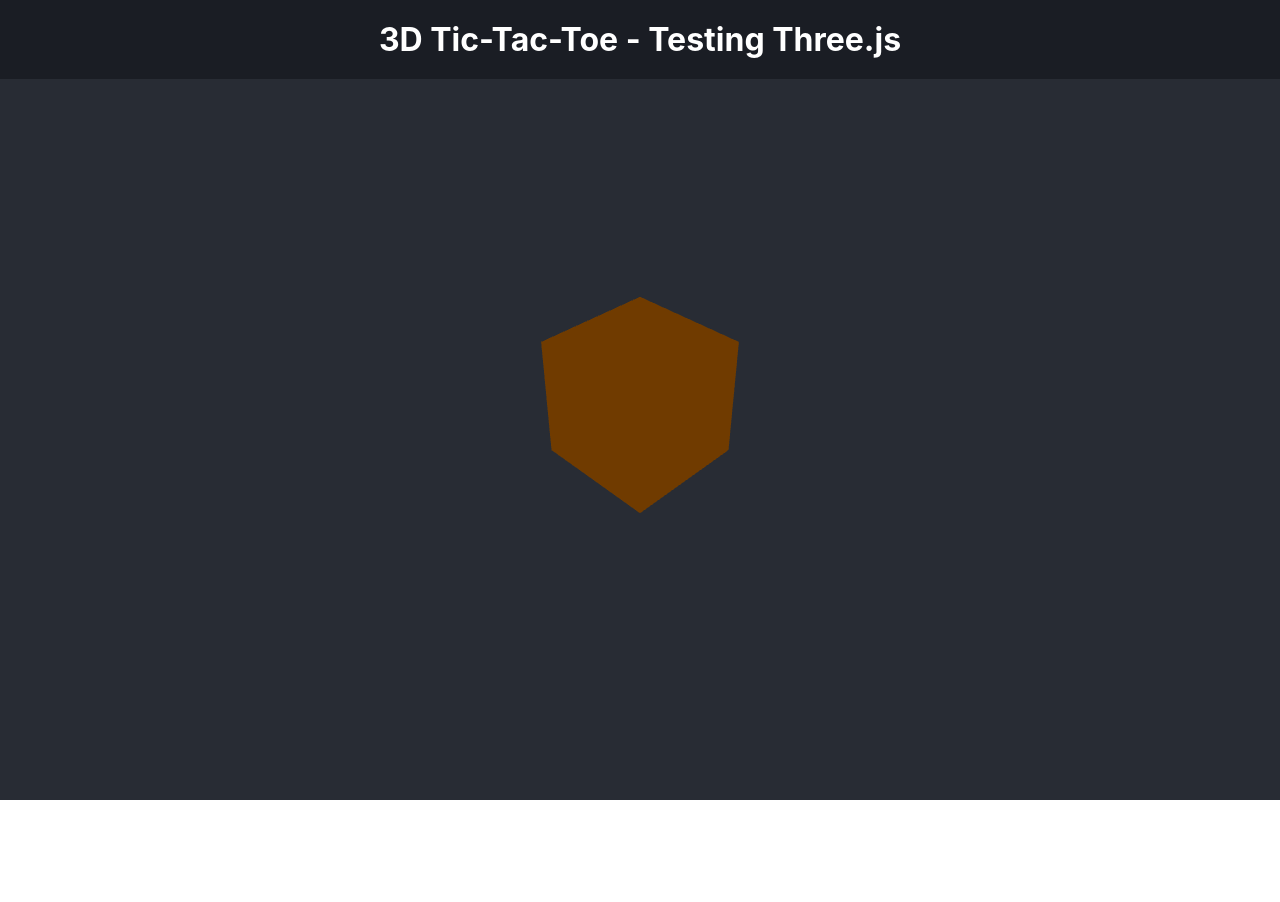
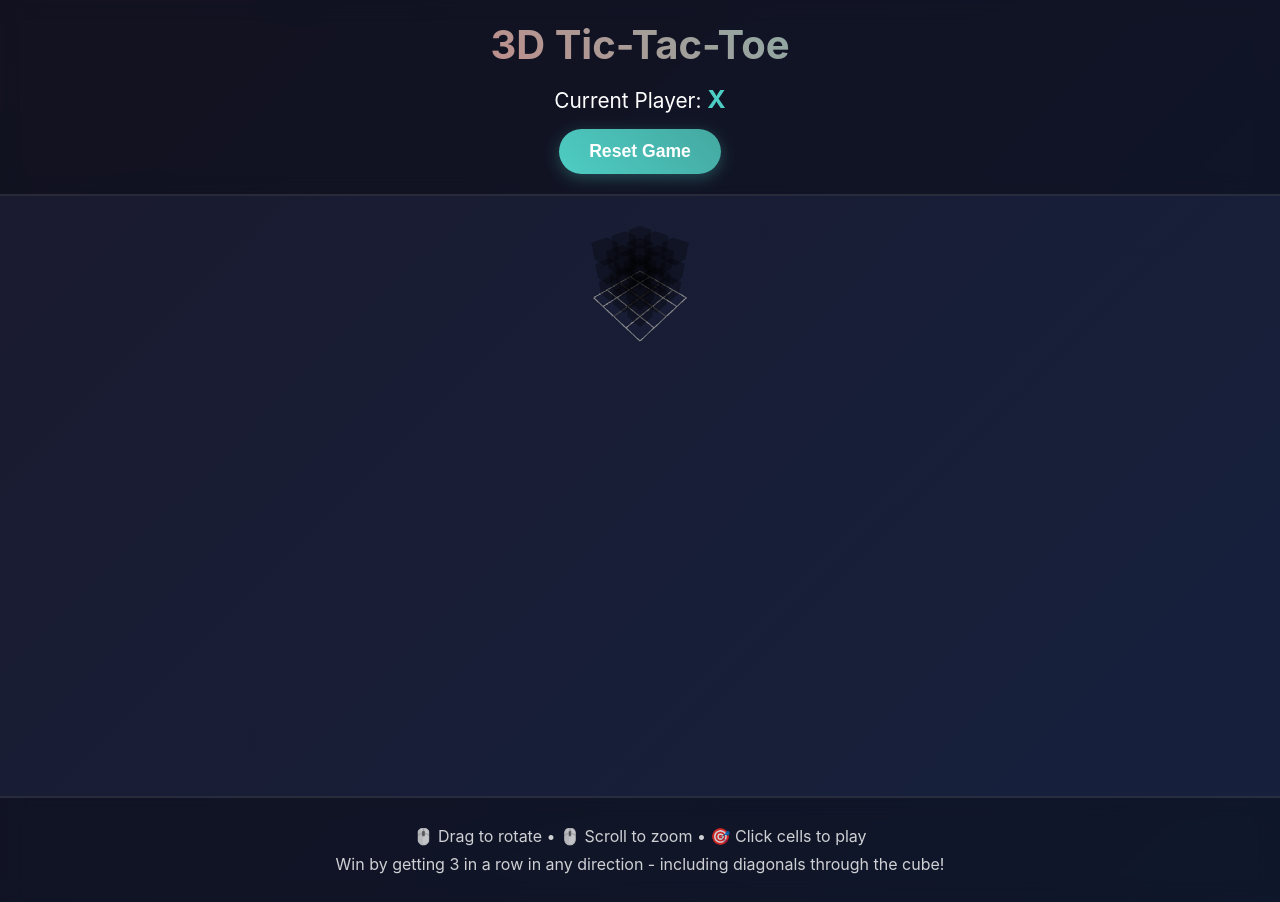
Before and after one commit to wreed3/tick-tack-toe, a React (Create React App) app: page / in a window 1280 px wide. Before the commit the page ends 800 px from the top, so only its background shows below. Built offline with nearby package versions, Linux system fonts and the light colour scheme.

Commit message:
implement 3d tic tac toe game with three js rendering (#17)
Files changed:
  - src/game3d.js (create)
  - src/App.js (update)
  - src/App.css (update)

```diff
--- a/src/App.css
+++ b/src/App.css
@@ -1,16 +1,118 @@
 .App {
   text-align: center;
-  background-color: #282c34;
+  background: linear-gradient(135deg, #1a1a2e 0%, #16213e 100%);
   min-height: 100vh;
   color: white;
+  display: flex;
+  flex-direction: column;
 }
 
-.App h1 {
-  margin: 0;
+.header {
   padding: 20px;
-  background-color: #1a1d24;
+  background: rgba(0, 0, 0, 0.3);
+  backdrop-filter: blur(10px);
+  border-bottom: 2px solid rgba(255, 255, 255, 0.1);
+}
+
+.header h1 {
+  margin: 0 0 15px 0;
+  font-size: 2.5em;
+  background: linear-gradient(45deg, #ff6b6b, #4ecdc4);
+  -webkit-background-clip: text;
+  -webkit-text-fill-color: transparent;
+  background-clip: text;
+}
+
+.status {
+  font-size: 1.3em;
+  margin: 15px 0;
+  min-height: 30px;
+}
+
+.status strong {
+  color: #4ecdc4;
+  font-size: 1.2em;
+}
+
+.winner {
+  color: #ffd700;
+  font-size: 1.2em;
+  font-weight: bold;
+  animation: pulse 1s infinite;
+}
+
+.draw {
+  color: #ff9f43;
+  font-size: 1.2em;
+  font-weight: bold;
+}
+
+@keyframes pulse {
+  0%, 100% { opacity: 1; }
+  50% { opacity: 0.7; }
+}
+
+.reset-button {
+  background: linear-gradient(45deg, #4ecdc4, #44a8a0);
+  color: white;
+  border: none;
+  padding: 12px 30px;
+  font-size: 1.1em;
+  font-weight: bold;
+  border-radius: 25px;
+  cursor: pointer;
+  transition: all 0.3s ease;
+  box-shadow: 0 4px 15px rgba(78, 205, 196, 0.3);
+}
+
+.reset-button:hover {
+  transform: translateY(-2px);
+  box-shadow: 0 6px 20px rgba(78, 205, 196, 0.5);
+}
+
+.reset-button:active {
+  transform: translateY(0);
+}
+
+.canvas-container {
+  flex: 1;
+  width: 100%;
+  min-height: 600px;
 }
 
 canvas {
   display: block;
+  outline: none;
 }
+
+.instructions {
+  padding: 20px;
+  background: rgba(0, 0, 0, 0.3);
+  backdrop-filter: blur(10px);
+  border-top: 2px solid rgba(255, 255, 255, 0.1);
+}
+
+.instructions p {
+  margin: 8px 0;
+  color: rgba(255, 255, 255, 0.8);
+  font-size: 1em;
+}
+
+/* Responsive design */
+@media (max-width: 768px) {
+  .header h1 {
+    font-size: 1.8em;
+  }
+
+  .status {
+    font-size: 1.1em;
+  }
+
+  .canvas-container {
+    min-height: 400px;
+  }
+
+  .instructions p {
+    font-size: 0.9em;
+  }
+}
--- a/src/App.js
+++ b/src/App.js
@@ -1,29 +1,148 @@
-import React from 'react';
-import { Canvas } from '@react-three/fiber';
-import { OrbitControls } from '@react-three/drei';
+import React, { useState, useRef } from 'react';
+import { Canvas, useFrame } from '@react-three/fiber';
+import { OrbitControls, Text } from '@react-three/drei';
+import { createGame3D, makeMove } from './game3d';
 import './App.css';
 
-// Simple test cube to verify Three.js is working
-function TestCube() {
+// Individual cell in the 3D grid
+function Cell({ position, value, onClick }) {
+  const meshRef = useRef();
+  const [hovered, setHovered] = useState(false);
+
+  useFrame(() => {
+    if (meshRef.current && hovered && !value) {
+      meshRef.current.scale.x = 1.1;
+      meshRef.current.scale.y = 1.1;
+      meshRef.current.scale.z = 1.1;
+    } else if (meshRef.current) {
+      meshRef.current.scale.x = 1;
+      meshRef.current.scale.y = 1;
+      meshRef.current.scale.z = 1;
+    }
+  });
+
   return (
-    <mesh>
-      <boxGeometry args={[1, 1, 1]} />
-      <meshStandardMaterial color="orange" />
-    </mesh>
+    <group position={position}>
+      {/* Cell box */}
+      <mesh
+        ref={meshRef}
+        onClick={onClick}
+        onPointerOver={() => setHovered(true)}
+        onPointerOut={() => setHovered(false)}
+      >
+        <boxGeometry args={[0.9, 0.9, 0.9]} />
+        <meshStandardMaterial
+          color={hovered && !value ? '#4a90e2' : '#2a2a2a'}
+          transparent
+          opacity={0.3}
+        />
+      </mesh>
+
+      {/* X or O marker */}
+      {value === 'X' && (
+        <>
+          <mesh position={[0, 0, 0]} rotation={[0, 0, Math.PI / 4]}>
+            <boxGeometry args={[0.1, 1, 0.1]} />
+            <meshStandardMaterial color="#ff6b6b" />
+          </mesh>
+          <mesh position={[0, 0, 0]} rotation={[0, 0, -Math.PI / 4]}>
+            <boxGeometry args={[0.1, 1, 0.1]} />
+            <meshStandardMaterial color="#ff6b6b" />
+          </mesh>
+        </>
+      )}
+
+      {value === 'O' && (
+        <mesh>
+          <torusGeometry args={[0.4, 0.1, 16, 32]} />
+          <meshStandardMaterial color="#4ecdc4" />
+        </mesh>
+      )}
+    </group>
+  );
+}
+
+// The 3D game board
+function Board3D({ game, onCellClick }) {
+  const cells = [];
+
+  for (let x = 0; x < 3; x++) {
+    for (let y = 0; y < 3; y++) {
+      for (let z = 0; z < 3; z++) {
+        const position = [
+          (x - 1) * 1.2,
+          (y - 1) * 1.2,
+          (z - 1) * 1.2
+        ];
+        cells.push(
+          <Cell
+            key={`${x}-${y}-${z}`}
+            position={position}
+            value={game.board[x][y][z]}
+            onClick={() => onCellClick(x, y, z)}
+          />
+        );
+      }
+    }
+  }
+
+  return (
+    <group>
+      {cells}
+      {/* Grid lines for reference */}
+      <gridHelper args={[4, 4]} position={[0, -2, 0]} />
+    </group>
   );
 }
 
 function App() {
+  const [game, setGame] = useState(createGame3D());
+
+  const handleCellClick = (x, y, z) => {
+    if (!game.winner && !game.isDraw) {
+      setGame(makeMove(game, x, y, z));
+    }
+  };
+
+  const handleReset = () => {
+    setGame(createGame3D());
+  };
+
   return (
     <div className="App">
-      <h1>3D Tic-Tac-Toe - Testing Three.js</h1>
-      <div style={{ width: '100vw', height: '80vh' }}>
-        <Canvas camera={{ position: [3, 3, 3], fov: 50 }}>
+      <div className="header">
+        <h1>3D Tic-Tac-Toe</h1>
+        <div className="status">
+          {game.winner ? (
+            <span className="winner">🏆 Player {game.winner} Wins!</span>
+          ) : game.isDraw ? (
+            <span className="draw">🤝 Draw!</span>
+          ) : (
+            <span>Current Player: <strong>{game.currentPlayer}</strong></span>
+          )}
+        </div>
+        <button onClick={handleReset} className="reset-button">
+          Reset Game
+        </button>
+      </div>
+
+      <div className="canvas-container">
+        <Canvas camera={{ position: [5, 5, 5], fov: 50 }}>
           <ambientLight intensity={0.5} />
-          <pointLight position={[10, 10, 10]} />
-          <TestCube />
-          <OrbitControls />
+          <pointLight position={[10, 10, 10]} intensity={1} />
+          <pointLight position={[-10, -10, -10]} intensity={0.5} />
+          <Board3D game={game} onCellClick={handleCellClick} />
+          <OrbitControls
+            enablePan={false}
+            minDistance={4}
+            maxDistance={10}
+          />
         </Canvas>
+      </div>
+
+      <div className="instructions">
+        <p>🖱️ Drag to rotate • 🖱️ Scroll to zoom • 🎯 Click cells to play</p>
+        <p>Win by getting 3 in a row in any direction - including diagonals through the cube!</p>
       </div>
     </div>
   );
--- /dev/null
+++ b/src/game3d.js
@@ -0,0 +1,128 @@
+// 3D Tic-Tac-Toe Game Logic
+// 3x3x3 cube with 27 cells
+
+export function createGame3D() {
+  return {
+    board: Array(3).fill(null).map(() =>
+      Array(3).fill(null).map(() =>
+        Array(3).fill(null)
+      )
+    ),
+    currentPlayer: 'X',
+    winner: null,
+    isDraw: false
+  };
+}
+
+export function makeMove(game, x, y, z) {
+  if (game.winner || game.isDraw || game.board[x][y][z]) {
+    return game;
+  }
+
+  const newBoard = game.board.map((layer, lx) =>
+    layer.map((row, ly) =>
+      row.map((cell, lz) =>
+        lx === x && ly === y && lz === z ? game.currentPlayer : cell
+      )
+    )
+  );
+
+  const winner = checkWinner3D(newBoard);
+  const isDraw = !winner && isBoardFull(newBoard);
+
+  return {
+    board: newBoard,
+    currentPlayer: winner || isDraw ? game.currentPlayer : (game.currentPlayer === 'X' ? 'O' : 'X'),
+    winner,
+    isDraw
+  };
+}
+
+function isBoardFull(board) {
+  return board.every(layer =>
+    layer.every(row =>
+      row.every(cell => cell !== null)
+    )
+  );
+}
+
+export function checkWinner3D(board) {
+  // Check all rows (9 per layer, 27 total)
+  for (let x = 0; x < 3; x++) {
+    for (let y = 0; y < 3; y++) {
+      const row = [board[x][y][0], board[x][y][1], board[x][y][2]];
+      const winner = checkLine(row);
+      if (winner) return winner;
+    }
+  }
+
+  // Check all columns (9 per layer, 27 total)
+  for (let x = 0; x < 3; x++) {
+    for (let z = 0; z < 3; z++) {
+      const col = [board[x][0][z], board[x][1][z], board[x][2][z]];
+      const winner = checkLine(col);
+      if (winner) return winner;
+    }
+  }
+
+  // Check vertical lines (through layers, 9 total)
+  for (let y = 0; y < 3; y++) {
+    for (let z = 0; z < 3; z++) {
+      const vertical = [board[0][y][z], board[1][y][z], board[2][y][z]];
+      const winner = checkLine(vertical);
+      if (winner) return winner;
+    }
+  }
+
+  // Check layer diagonals (6 total - 2 per layer)
+  for (let x = 0; x < 3; x++) {
+    const diag1 = [board[x][0][0], board[x][1][1], board[x][2][2]];
+    const diag2 = [board[x][0][2], board[x][1][1], board[x][2][0]];
+    const winner1 = checkLine(diag1);
+    const winner2 = checkLine(diag2);
+    if (winner1) return winner1;
+    if (winner2) return winner2;
+  }
+
+  // Check vertical diagonals (going through Y axis, 6 total)
+  for (let y = 0; y < 3; y++) {
+    const diag1 = [board[0][y][0], board[1][y][1], board[2][y][2]];
+    const diag2 = [board[0][y][2], board[1][y][1], board[2][y][0]];
+    const winner1 = checkLine(diag1);
+    const winner2 = checkLine(diag2);
+    if (winner1) return winner1;
+    if (winner2) return winner2;
+  }
+
+  // Check front-to-back diagonals (6 total)
+  for (let z = 0; z < 3; z++) {
+    const diag1 = [board[0][0][z], board[1][1][z], board[2][2][z]];
+    const diag2 = [board[0][2][z], board[1][1][z], board[2][0][z]];
+    const winner1 = checkLine(diag1);
+    const winner2 = checkLine(diag2);
+    if (winner1) return winner1;
+    if (winner2) return winner2;
+  }
+
+  // Check 4 main 3D diagonals (corner to corner through center)
+  const diag3D = [
+    [board[0][0][0], board[1][1][1], board[2][2][2]],
+    [board[0][0][2], board[1][1][1], board[2][2][0]],
+    [board[0][2][0], board[1][1][1], board[2][0][2]],
+    [board[0][2][2], board[1][1][1], board[2][0][0]]
+  ];
+
+  for (const diag of diag3D) {
+    const winner = checkLine(diag);
+    if (winner) return winner;
+  }
+
+  return null;
+}
+
+function checkLine(line) {
+  if (line[0] && line[0] === line[1] && line[1] === line[2]) {
+    return line[0];
+  }
+  return null;
+}
```
